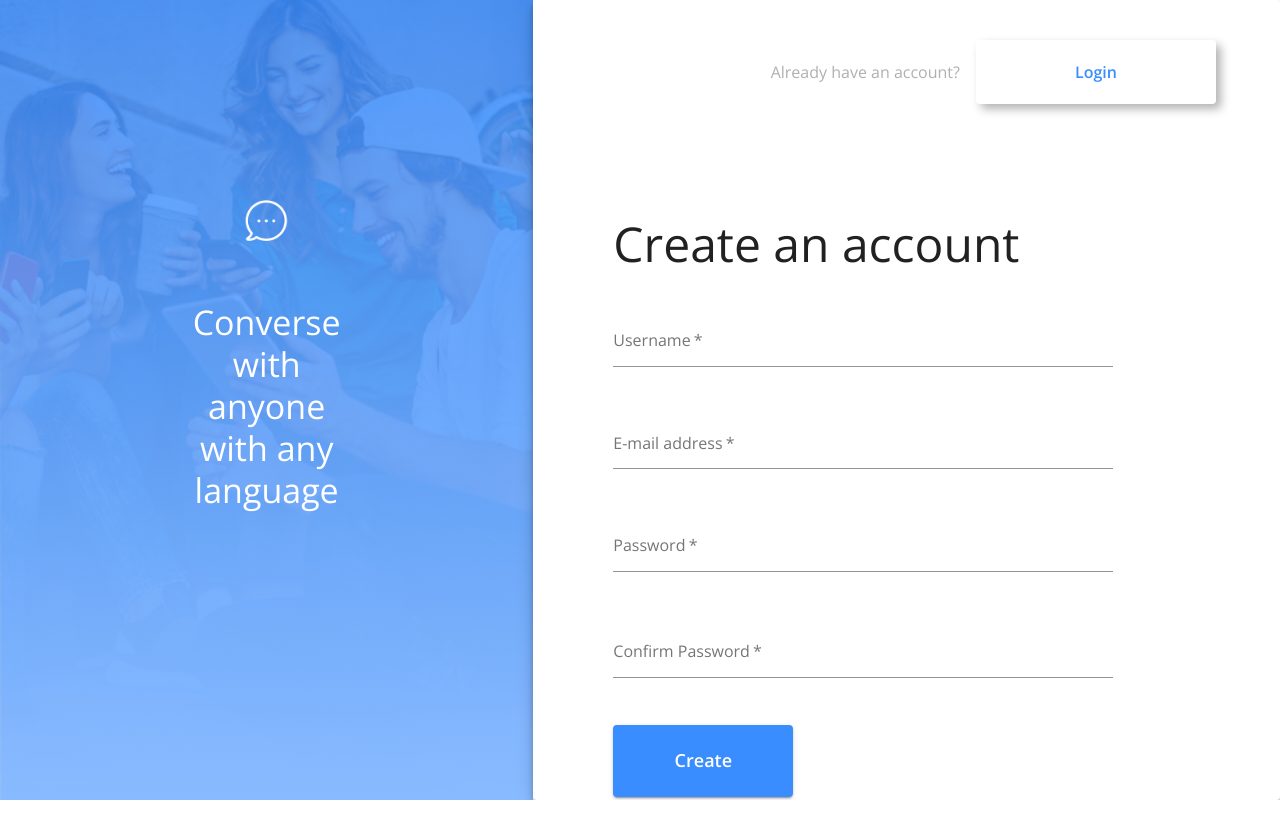
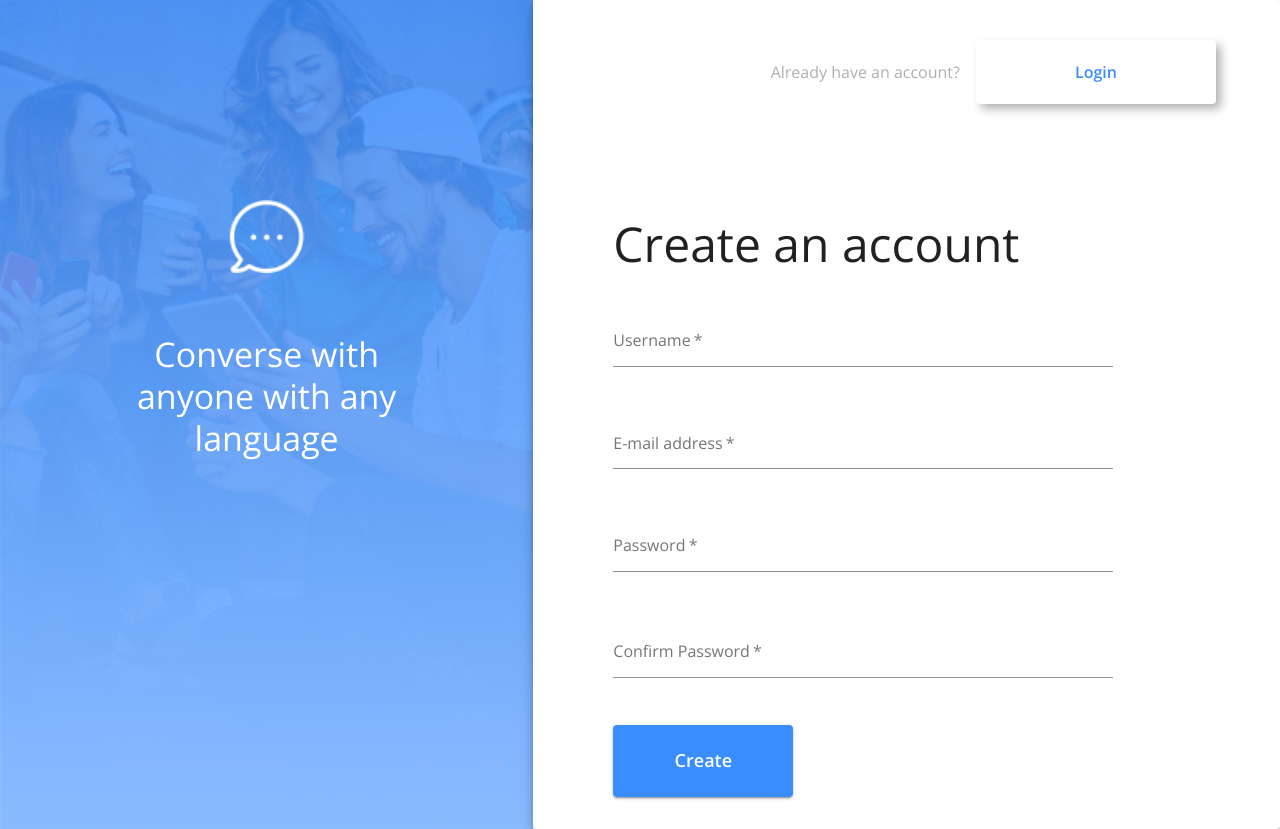
Before and after one commit to joshnho/practice-project, a React (Create React App) app in the folder client/: page / in a window 1280 px wide. Before the commit the page ends 800 px from the top, so only its background shows below. Built offline with nearby package versions, Linux system fonts and the light colour scheme; no server answers.

Commit message:
minor style change

```diff
--- a/client/src/components/Signin.js
+++ b/client/src/components/Signin.js
@@ -27,11 +27,12 @@ const useStyles = makeStyles((theme) => ({
     textAlign: "center",
     marginTop: theme.spacing(25),
     marginBottom: theme.spacing(25),
-    marginLeft: theme.spacing(24),
-    marginRight: theme.spacing(24),
+    // marginLeft: theme.spacing(14),
+    // marginRight: theme.spacing(14),
     display: "flex",
     flexDirection: "column",
     gap: "60px",
+    width: "50%"
   },
   bubbleIcon: {
     width: "30%",
@@ -87,6 +88,7 @@ const useStyles = makeStyles((theme) => ({
     height: "4em",
     fontSize: theme.typography.button.fontSize,
     marginTop: theme.spacing(2),
+    marginBottom: theme.spacing(4),
   },
 }));
 
```
